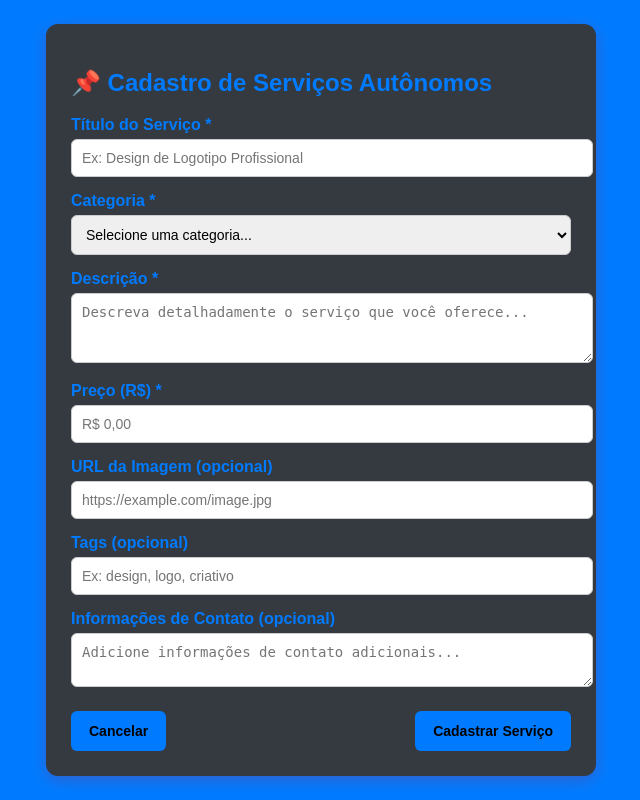
After one commit to Juliodbc/ResolveAi, a PHP site: page /cadastro.php in a window 1280 px wide. The commit adds this page. Shown: the whole page, without its empty margins (319-959 px from the left). Run offline with PHP 8.4, Linux system fonts and the light colour scheme.

Commit message:
04/04
Co-authored-by: GustavoRo77 <GustavoRo77@users.noreply.github.com>
Co-authored-by: ceciquinho <ceciquinho@users.noreply.github.com>
Co-authored-by: henrique1898 <henrique1898@users.noreply.github.com>

```diff
--- /dev/null
+++ b/assets/css/index.css
@@ -0,0 +1,6 @@
+:root {
+    --primary-color: #007BFF;
+    --background-color: white;
+    --neutral-color: #F4F4F4;
+    --text-color: #343A40;
+}
--- /dev/null
+++ b/cadastro.php
@@ -0,0 +1,146 @@
+<!DOCTYPE html>
+<html lang="pt-BR">
+<head>
+    <meta charset="UTF-8">
+    <meta name="viewport" content="width=device-width, initial-scale=1.0">
+    <title>Cadastro de Serviços Autônomos</title>
+    <style>
+        body {
+            font-family: 'Poppins', sans-serif;
+            background: linear-gradient(135deg, #007BFF, #007BFF);
+            display: flex;
+            justify-content: center;
+            align-items: center;
+            height: 100vh;
+            margin: 0;
+        }
+        .container {
+            background: #343A40;
+            padding: 25px;
+            border-radius: 12px;
+            box-shadow: 0 4px 15px rgba(255, 0, 0, 0.2);
+            width: 500px;
+            animation: fadeIn 0.5s ease-in-out;
+        }
+
+        @keyframes fadeIn {
+            from { opacity: 0; transform: translateY(-10px); }
+            to { opacity: 1; transform: translateY(0); }
+        }
+
+        h2 {
+            color: #007BFF;
+            display: flex;
+            align-items: center;
+            gap: 10px;
+        }
+        .form-group {
+            margin-bottom: 15px;
+        }
+        label {
+            font-weight: bold;
+            display: block;
+            margin-bottom: 5px;
+            color: #007BFF;
+        }
+        input, select, textarea {
+            width: 100%;
+            padding: 10px;
+            border: 1px solid #ccc;
+            border-radius: 6px;
+            font-size: 14px;
+            transition: 0.3s;
+        }
+        input:focus, select:focus, textarea:focus {
+            border-color: #007BFF;
+            box-shadow: 0 0 8px rgba(0, 142, 207, 0.2);
+        }
+        .button-group {
+            display: flex;
+            justify-content: space-between;
+            margin-top: 20px;
+        }
+        button {
+            padding: 12px 18px;
+            border: none;
+            border-radius: 6px;
+            cursor: pointer;
+            font-size: 14px;
+            font-weight: bold;
+            transition: 0.3s;
+        }
+        .cancel-btn {
+            background: #007BFF;
+            color: #000000;
+        }
+        .submit-btn {
+            background: #007BFF;
+            color: rgb(0, 0, 0);
+        }
+        .submit-btn:hover {
+            background: #007BFF;
+        }
+        .cancel-btn:hover {
+            background: #ffafaf;
+        }
+    </style>
+</head>
+<body>
+    <div class="container">
+        <h2>📌 Cadastro de Serviços Autônomos</h2>
+        <form id="serviceForm">
+            <!-- Informações Básicas -->
+            <div class="form-group">
+                <label for="title">Título do Serviço *</label>
+                <input type="text" id="title" required placeholder="Ex: Design de Logotipo Profissional">
+            </div>
+            <div class="form-group">
+                <label for="category">Categoria *</label>
+                <select id="category" required>
+                    <option value="">Selecione uma categoria...</option>
+                    <option value="design">Design</option>
+                    <option value="programacao">Programação</option>
+                    <option value="marketing">Marketing</option>
+                </select>
+            </div>
+            <div class="form-group">
+                <label for="description">Descrição *</label>
+                <textarea id="description" rows="3" required placeholder="Descreva detalhadamente o serviço que você oferece..."></textarea>
+            </div>
+
+            <!-- Preço e Detalhes -->
+            <div class="form-group">
+                <label for="price">Preço (R$) *</label>
+                <input type="number" id="price" required min="0" placeholder="R$ 0,00">
+            </div>
+            <div class="form-group">
+                <label for="imageUrl">URL da Imagem (opcional)</label>
+                <input type="url" id="imageUrl" placeholder="https://example.com/image.jpg">
+            </div>
+            <div class="form-group">
+                <label for="tags">Tags (opcional)</label>
+                <input type="text" id="tags" placeholder="Ex: design, logo, criativo">
+            </div>
+
+            <!-- Informações de Contato -->
+            <div class="form-group">
+                <label for="contact">Informações de Contato (opcional)</label>
+                <textarea id="contact" rows="2" placeholder="Adicione informações de contato adicionais..."></textarea>
+            </div>
+
+            <!-- Botões -->
+            <div class="button-group">
+                <button type="button" class="cancel-btn">Cancelar</button>
+                <button type="submit" class="submit-btn">Cadastrar Serviço</button>
+            </div>
+        </form>
+    </div>
+
+    <script>
+        document.getElementById("serviceForm").addEventListener("submit", function(event) {
+            event.preventDefault();
+            alert("Serviço cadastrado com sucesso!");
+        });
+    </script>
+</body>
+</html>
--- a/home.php
+++ b/home.php
@@ -10,6 +10,7 @@
     <html lang="en">
 <?php
 include('sidebar.php');
+include('footer.php');
 ?>
 </head>
 
```
Also changed, not shown: assets/css/footer.css (added, +45 -0 lines), footer.php (+27 -0 lines), index.php (+25 -32 lines), mensagens.html (added, +23 -0 lines), cadServico.php (deleted), mensagens.php (deleted).
